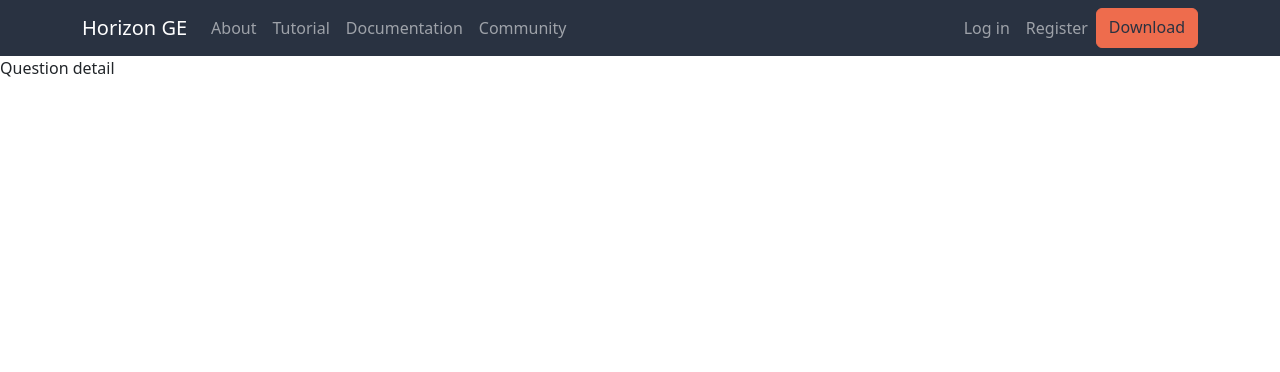
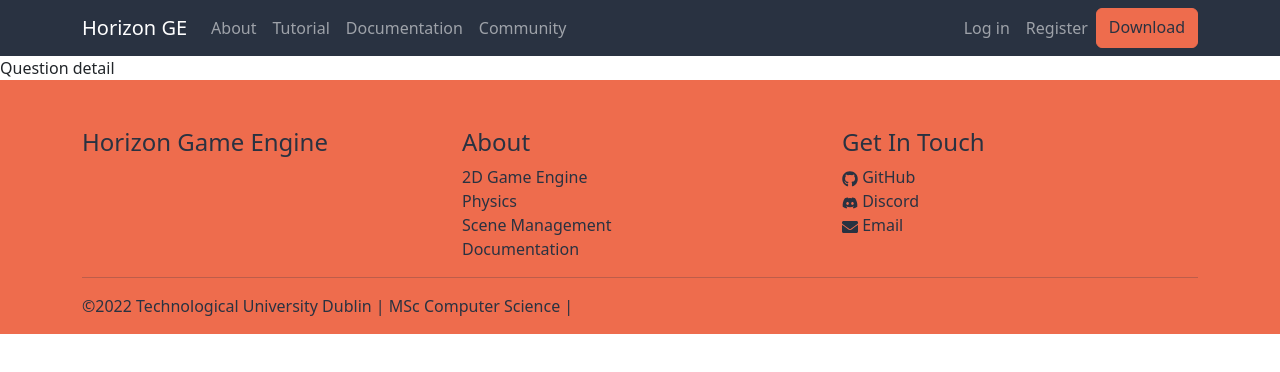
Before and after one commit to LiamANeeson/MSc-Game-Engine-Project-Website, a React (Create React App) app in the folder client/: page /question/1 in a window 1280 px wide. Shown: the top 372 px of the page. Built offline with nearby package versions, Linux system fonts and the light colour scheme.

Commit message:
Created a Footer

```diff
--- a/client/src/App.js
+++ b/client/src/App.js
@@ -4,6 +4,7 @@
 import 'react-toastify/dist/ReactToastify.css'
 
 import Navigationbar from './Components/Navbar/Navigationbar';
+import Footer from './Components/Footer/Footer'
 import './App.css';
 
 import Profile from './Pages/Profile/Profile';
@@ -17,6 +18,7 @@
 import QuestionDetail from './Pages/Community/QuestionDetail';
 import Download from './Pages/Download/Download';
 import AskQuestion from './Pages/Community/AskQuestion'
+
 
 function App() {
   return (
@@ -39,6 +41,7 @@
         </Routes>
       </Router>
       <ToastContainer />
+      <Footer />
     </>
   );
 }
--- /dev/null
+++ b/client/src/Components/Footer/Footer.css
@@ -0,0 +1,8 @@
+.main-footer {
+    color: #293241;
+    background-color: #EE6C4D;
+    padding-top: 3em;
+    position: relative;
+    bottom: 0;
+    width: 100%;
+  }
--- /dev/null
+++ b/client/src/Components/Footer/Footer.js
@@ -0,0 +1,51 @@
+import React from "react";
+import "./Footer.css";
+
+import { FaDiscord, FaGithub, FaEnvelope } from "react-icons/fa";
+
+function Footer() {
+  return (
+    <div className="main-footer">
+      <div className="container">
+        <div className="row">
+          {/* Column1 */}
+          <div className="col">
+            <h4>Horizon Game Engine</h4>
+            <h1 className="list-unstyled">
+              <li></li>
+              <li></li>
+              <li></li>
+            </h1>
+          </div>
+          {/* Column2 */}
+          <div className="col">
+            <h4>About</h4>
+            <ui className="list-unstyled">
+              <li>2D Game Engine</li>
+              <li>Physics</li>
+              <li>Scene Management</li>
+              <li>Documentation</li>
+            </ui>
+          </div>
+          {/* Column3 */}
+          <div className="col">
+            <h4>Get In Touch</h4>
+            <ui className="list-unstyled">
+              <li><FaGithub /> GitHub </li>
+              <li><FaDiscord /> Discord</li>
+              <li><FaEnvelope /> Email</li>
+            </ui>
+          </div>
+        </div>
+        <hr />
+        <div className="row">
+          <p className="col-sm">
+            &copy;{new Date().getFullYear()} Technological University Dublin | MSc Computer Science |
+          </p>
+        </div>
+      </div>
+    </div>
+  );
+}
+
+export default Footer;
```
Also changed, not shown: client/src/Components/AddForm.js (deleted).
